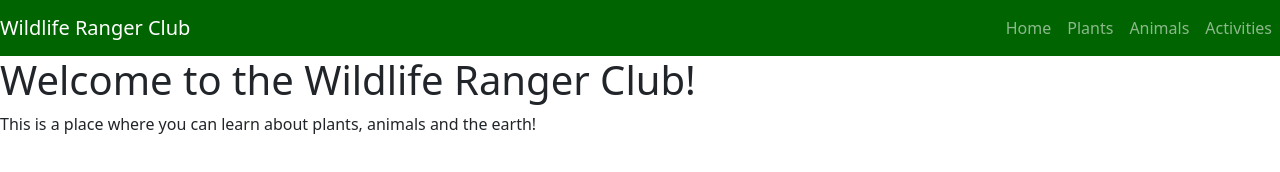
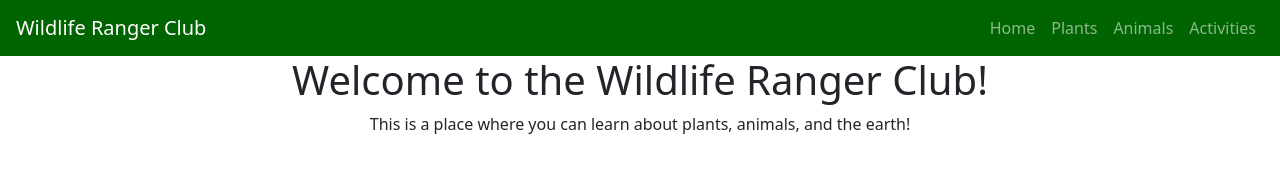
Before and after one commit to animalover/animalover.github.io, a plain HTML site: page index.html in a window 1280 px wide. Drawn offline with nearby package versions, Linux system fonts and the light colour scheme.

Commit message:
Add links, center text, & add padding to navbar

```diff
--- a/index.html
+++ b/index.html
@@ -9,7 +9,7 @@
   <script src="https://cdn.jsdelivr.net/npm/bootstrap@5.1.3/dist/js/bootstrap.bundle.min.js" integrity="sha384-ka7Sk0Gln4gmtz2MlQnikT1wXgYsOg+OMhuP+IlRH9sENBO0LRn5q+8nbTov4+1p" crossorigin="anonymous"></script>
 </head>
 <body>
-  <nav class="navbar navbar-expand-md navbar-dark" style="background-color: darkgreen;">
+  <nav class="navbar navbar-expand-md navbar-dark px-3" style="background-color: darkgreen;">
     <a href="https://animalover.github.io" class="navbar-brand">Wildlife Ranger Club</a>
     <button
       class="navbar-toggler"
@@ -28,10 +28,10 @@
           <a href="https://animalover.github.io" class="nav-link" aria-current="page">Home</a>
         </li>
         <li>
-          <a href="https://animalover.github.io" class="nav-link">Plants</a>
+          <a href="https://animalover.github.io/plants" class="nav-link">Plants</a>
         </li>
         <li>
-          <a href="https://animalover.github.io" class="nav-link">Animals</a>
+          <a href="https://animalover.github.io/animals" class="nav-link">Animals</a>
         </li>
         <li>
           <a href="https://animalover.github.io/activities" class="nav-link">Activities</a>
@@ -39,11 +39,11 @@
       </ul>
     </div>
   </nav>
-  <header>
+  <header class="text-center px-3">
     <h1>Welcome to the Wildlife Ranger Club!</h1>
   <header/>
-  <main>
-    This is a place where you can learn about plants, animals and the earth!
+  <main class="text-center px-3">
+    This is a place where you can learn about plants, animals, and the earth!
   </main>
 </body>
 </html>
```
